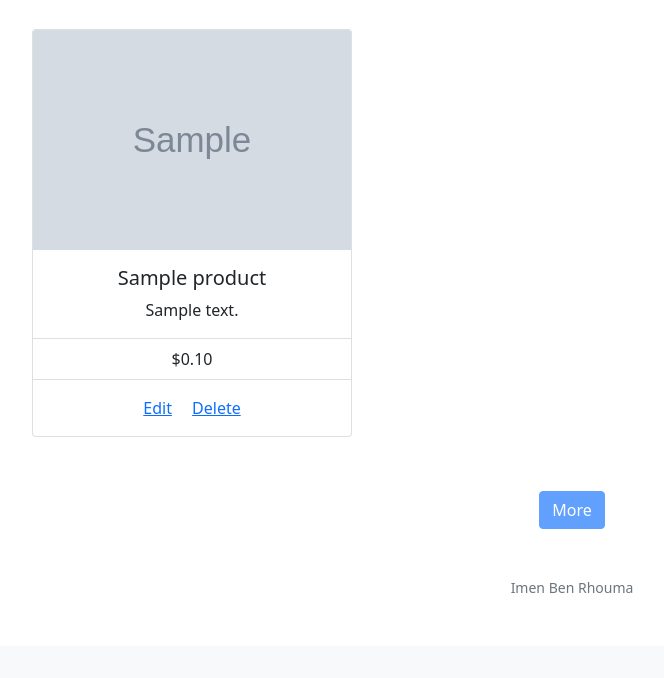
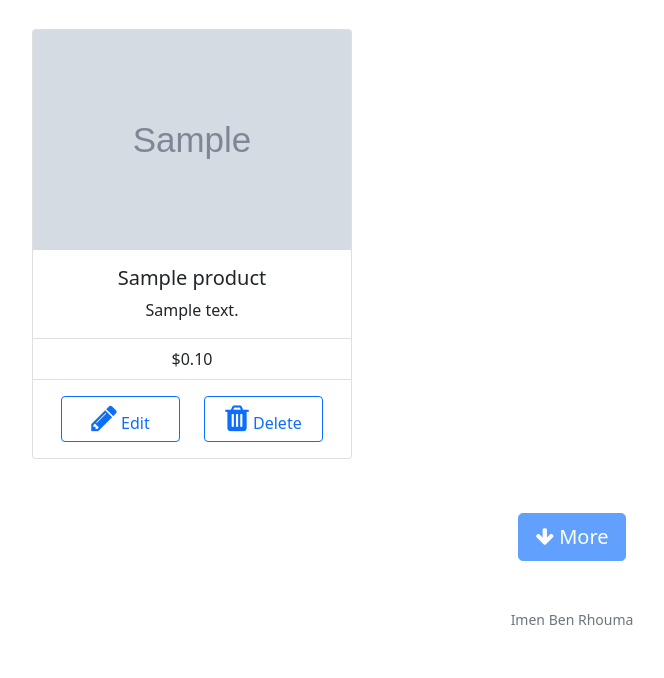
Before and after one commit to br-imen/sellandbuy, a Flask app: page /my-products in a window 1280 px wide. Shown: the part 213-891 px from the top of the page, without its empty margins (68-732 px from the left). Before the commit the page ends 806 px from the top, so only its background shows below. Run offline with Flask 2, Linux system fonts and the light colour scheme; a user stored in the database is signed in; tables that the repository leaves empty hold one stand-in row (values such as "Sample post"); grey boxes marked "Sample" are stand-in pictures; some libraries are stand-ins or nearby versions.

Commit message:
Add icons

```diff
--- a/templates/edit_product.html
+++ b/templates/edit_product.html
@@ -58,6 +58,6 @@
 
     </form>
 
-    <small class="text-muted"> <a href="/my-products" class="btn btn-outline-primary" style="--bs-btn-padding-y: .25rem; --bs-btn-padding-x: .5rem; --bs-btn-font-size: .75rem;"> Cancel </a> </small>
+    <a href="/my-products" class="btn btn-outline-primary">Cancel </a>
 
 {% endblock %}
--- a/templates/layout.html
+++ b/templates/layout.html
@@ -6,6 +6,8 @@
 
         <meta charset="utf-8">
         <meta name="viewport" content="initial-scale=1, width=device-width">
+
+        <link rel="stylesheet" href="https://cdnjs.cloudflare.com/ajax/libs/font-awesome/4.7.0/css/font-awesome.min.css">
 
         <!-- http://getbootstrap.com/docs/5.1/ -->
         <link crossorigin="anonymous" href="https://cdn.jsdelivr.net/npm/bootstrap@5.1.3/dist/css/bootstrap.min.css" integrity="sha384-1BmE4kWBq78iYhFldvKuhfTAU6auU8tT94WrHftjDbrCEXSU1oBoqyl2QvZ6jIW3" rel="stylesheet">
--- a/templates/my_products.html
+++ b/templates/my_products.html
@@ -29,8 +29,16 @@
                       <li class="list-group-item">{{ "$%0.2f" | format( product.price / 100) }} </li>
                     </ul>
                     <div class="card-body">
-                      <a href="/edit-product?id={{product.id}}&name_product={{product.name}}&description={{product.description}}&price={{product.price}}&image={{product.image}}&categorie_id={{product.categorie_id}}" class="card-link">Edit</a>
-                      <a href="/delete-product?id={{product.id}}" class="card-link">Delete</a>
+                      <div class="container">
+                        <div class="row">
+                          <a class="col btn btn-outline-primary" href="/edit-product?id={{product.id}}&name_product={{product.name}}&description={{product.description}}&price={{product.price}}&image={{product.image}}&categorie_id={{product.categorie_id}}">
+                            <i class="fa fa-pencil" aria-hidden="true" style="font-size:30px;"></i>
+                             Edit
+                          </a>
+                          <div class="col-1"></div>
+                          <a class="col btn btn-outline-primary" href="/delete-product?id={{product.id}}" class="card-link"><i class="fa fa-trash" style="font-size:30px;"></i> Delete </a>
+                        </div>
+                      </div>
                     </div>
                     <!-- <div class="card-footer"> -->
                     <!-- <small class="text-muted"><a href="/edit-product?id={{product.id}}&name_product={{product.name}}&description={{product.description}}&price={{product.price}}&image={{product.image}}&categorie_id={{product.categorie_id}}" class="btn btn-primary btn-sm">Edit</a></small> -->
@@ -44,7 +52,9 @@
       </div>
   </section>
 
-  <button id="button" type="button" class="btn btn-primary" {{disabled}}> More </button>
+  <button id="button" type="button" class="btn btn-lg btn-primary" {{disabled}}>
+    <i class="fa fa-arrow-down" aria-hidden="true"></i> More
+  </button>
 
   <script>
 
@@ -78,8 +88,13 @@
         htmlProduct += '<li class="list-group-item">$'+product_price+'</li>';
         htmlProduct += '</ul>';
         htmlProduct += '<div class="card-body">';
-        htmlProduct += '<a href="/edit-product?id='+products[id].id+'&name_product='+products[id].name+'&description='+products[id].description+'&price='+products[id].price+'&image='+products[id].image+'&categorie_id'+products[id].categorie_id+'"class="card-link">Edit</a>';
-        htmlProduct += '<a href="/delete-product?id='+products[id].id+'"class="card-link">Delete</a>';
+        htmlProduct += '<div class="container">';
+        htmlProduct += '<div class="row">';
+        htmlProduct += '<a class="col btn btn-outline-primary"  href="/edit-product?id='+products[id].id+'&name_product='+products[id].name+'&description='+products[id].description+'&price='+products[id].price+'&image='+products[id].image+'&categorie_id'+products[id].categorie_id+'"class="card-link"><i class="fa fa-pencil" aria-hidden="true" style="font-size:30px;"></i>Edit</a>';
+        htmlProduct += '<div class="col-1"></div>'
+        htmlProduct += '<a class="col btn btn-outline-primary"  href="/delete-product?id='+products[id].id+'"class="card-link"><i class="fa fa-trash" style="font-size:30px;"></i>Delete</a>';
+        htmlProduct += '</div>';
+        htmlProduct += '</div>';
         htmlProduct += '</div>';
         htmlProduct += '</div>';
         htmlProduct += '</div>';
```
Also changed, not shown: templates/index.html (+6 -7 lines), README.md, project.db.
